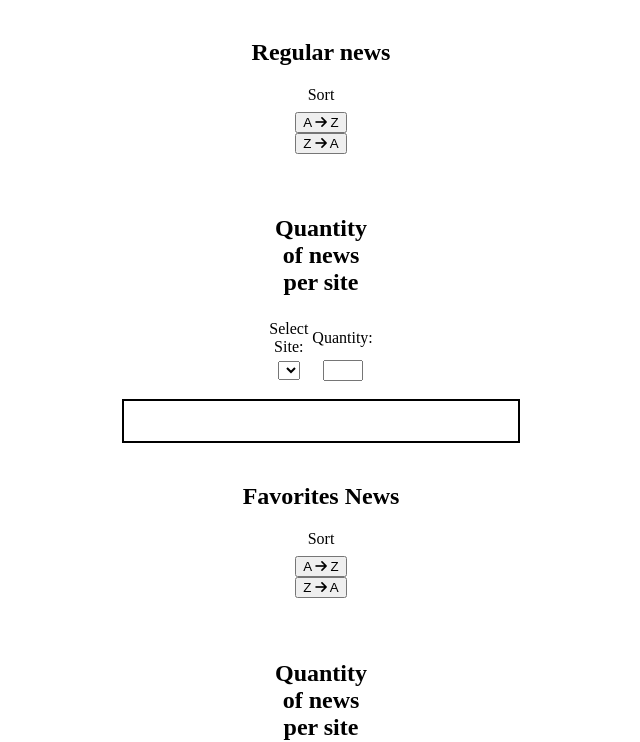
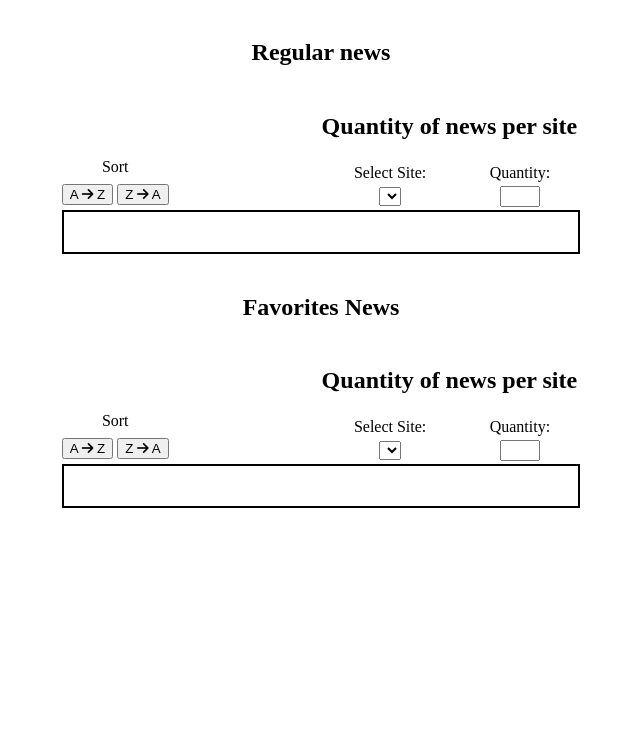
Before and after one commit to lheredia8606/11-51-js-website-with-api, a website: page index.html in a window 1280 px wide. Shown: the part 61-803 px from the top of the page, without its empty margins (319-959 px from the left). Drawn offline with Linux system fonts and the light colour scheme; no server answers.

Commit message:
added functionality-container-wrapper andd css to center functionalities

```diff
--- a/CSS/style.css
+++ b/CSS/style.css
@@ -2,14 +2,17 @@ body{
   text-align: center;
 }
 
+.functionality-container-wrapper{
+  display: inline-block;
+}
+
 .functionality-container {
-  margin: 0 40% 15px;
   display: flex;
   flex-wrap: wrap;
   justify-content: center;
-  gap: 30px;
+  gap: 150px;
   align-items: end;
-  max-width: 500px;
+  max-width: 80vw;
 }
 
 .btn-container{
--- a/index.html
+++ b/index.html
@@ -14,6 +14,7 @@
     <div class="main-container">
       <div>
         <h2>Regular news</h2>
+        <div class="functionality-container-wrapper">
           <div class="functionality-container">
             <div class="btn-container unfav">
               <span>Sort</span>
@@ -48,11 +49,13 @@
               </tr>
             </table>
           </div>
+        </div>
         <div class="card-container unFav">
         </div>
       </div>
       <div>
         <h2>Favorites News</h2>
+        <div class="functionality-container-wrapper">
           <div class="functionality-container">
             <div class="btn-container fav">
               <span>Sort</span>
@@ -87,6 +90,7 @@
               </tr>
             </table>
           </div>
+        </div>
         <div class="card-container fav">
         </div>
       </div>
```
Lines whose indentation alone changed are shown as unchanged.
